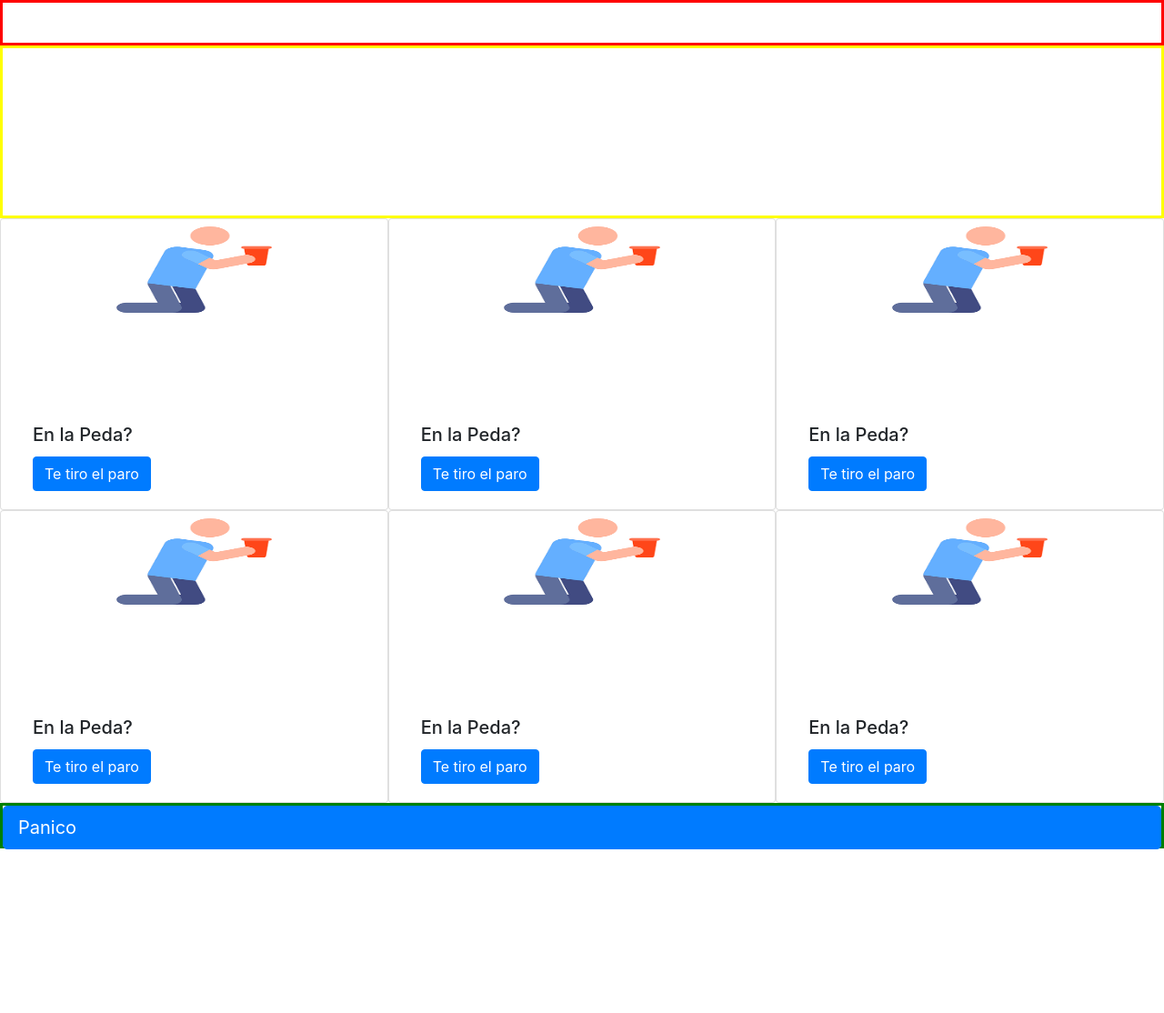
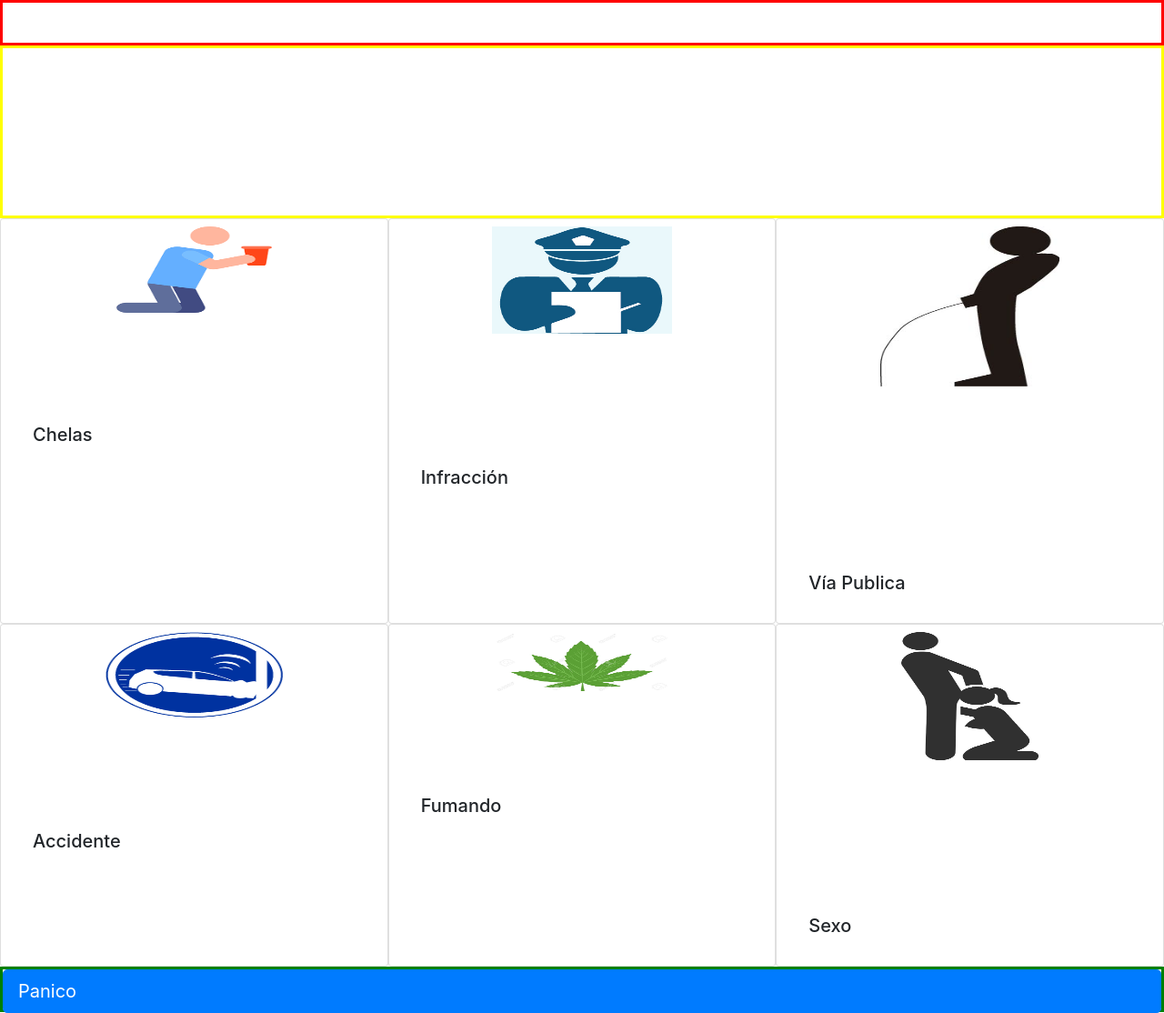
Before and after one commit to humanwarepc/AppBogado, a plain HTML site: page index.html in a window 1280 px wide. Shown: the whole page at 91% size. Before the commit the page ends 934 px from the top, so only its background shows below. Drawn offline with nearby package versions, Linux system fonts and the light colour scheme.

Commit message:
Inicio de Portal

```diff
--- a/estilos.css
+++ b/estilos.css
@@ -37,4 +37,5 @@
 .imgpx{
 	display: flex;
 	justify-content:center;
+
 		}
--- a/index.html
+++ b/index.html
@@ -26,23 +26,24 @@
         <div class="card card-custom col-4 " >
           <div class="imgpx"> <img class="card-img-top cards" src="img/peda.png" alt="Card image cap"></div>
             <div class="card-body">
-              <h5 class="card-title">En la Peda?</h5>
-                  <a href="#" class="btn btn-primary">Te tiro el paro</a>
+              <h5 class="card-title fontsize">Chelas</h5>
+
             </div>
           </div>
           <div class="card card-custom col-4 " >
-          <div class="imgpx"> <img class="card-img-top cards" src="img/peda.png" alt="Card image cap"></div>
+          <div class="imgpx"> <img class="card-img-top cards" src="img/multa.png" alt="Card image cap"></div>
             <div class="card-body">
-              <h5 class="card-title">En la Peda?</h5>
-                  <a href="#" class="btn btn-primary">Te tiro el paro</a>
+              <h5 class="card-title fontsize">Infracción</h5>
+
+
             </div>
           </div>
 
           <div class="card card-custom col-4 " >
-            <div class="imgpx"> <img class="card-img-top cards" src="img/peda.png" alt="Card image cap"></div>
+            <div class="imgpx"> <img class="card-img-top cards" src="img/orinar.jpg" alt="Card image cap"></div>
               <div class="card-body">
-                <h5 class="card-title">En la Peda?</h5>
-                    <a href="#" class="btn btn-primary">Te tiro el paro</a>
+                <h5 class="card-title fontsize">Vía Publica</h5>
+
               </div>
             </div>
         </div>
@@ -58,25 +59,25 @@
     <div class="row">
       <div class="game-cards"></div>
       <div class="card card-custom col-4 " >
-        <div class="imgpx"> <img class="card-img-top cards" src="img/peda.png" alt="Card image cap"></div>
+        <div class="imgpx"> <img class="card-img-top cards" src="img/accidente.png" alt="Card image cap"></div>
           <div class="card-body">
-            <h5 class="card-title">En la Peda?</h5>
-                <a href="#" class="btn btn-primary">Te tiro el paro</a>
+            <h5 class="card-title fontsize">Accidente</h5>
+
           </div>
         </div>
         <div class="card card-custom col-4 " >
-        <div class="imgpx"> <img class="card-img-top cards" src="img/peda.png" alt="Card image cap"></div>
+        <div class="imgpx"> <img class="card-img-top cards" src="img/marihuana.jpg" alt="Card image cap"></div>
           <div class="card-body">
-            <h5 class="card-title">En la Peda?</h5>
-                <a href="#" class="btn btn-primary">Te tiro el paro</a>
+            <h5 class="card-title fontsize">Fumando</h5>
+
           </div>
         </div>
 
         <div class="card card-custom col-4 " >
-          <div class="imgpx"> <img class="card-img-top cards" src="img/peda.png" alt="Card image cap"></div>
+          <div class="imgpx"> <img class="card-img-top cards" src="img/sex.jpg" alt="Card image cap"></div>
             <div class="card-body">
-              <h5 class="card-title">En la Peda?</h5>
-                  <a href="#" class="btn btn-primary">Te tiro el paro</a>
+              <h5 class="card-title fontsize">Sexo</h5>
+
             </div>
           </div>
       </div>
```
Also changed, not shown: img/accidente.png (added), img/marihuana.jpg (added), img/multa.png (added), img/orinar.jpg (added), img/sex.jpg (added).
